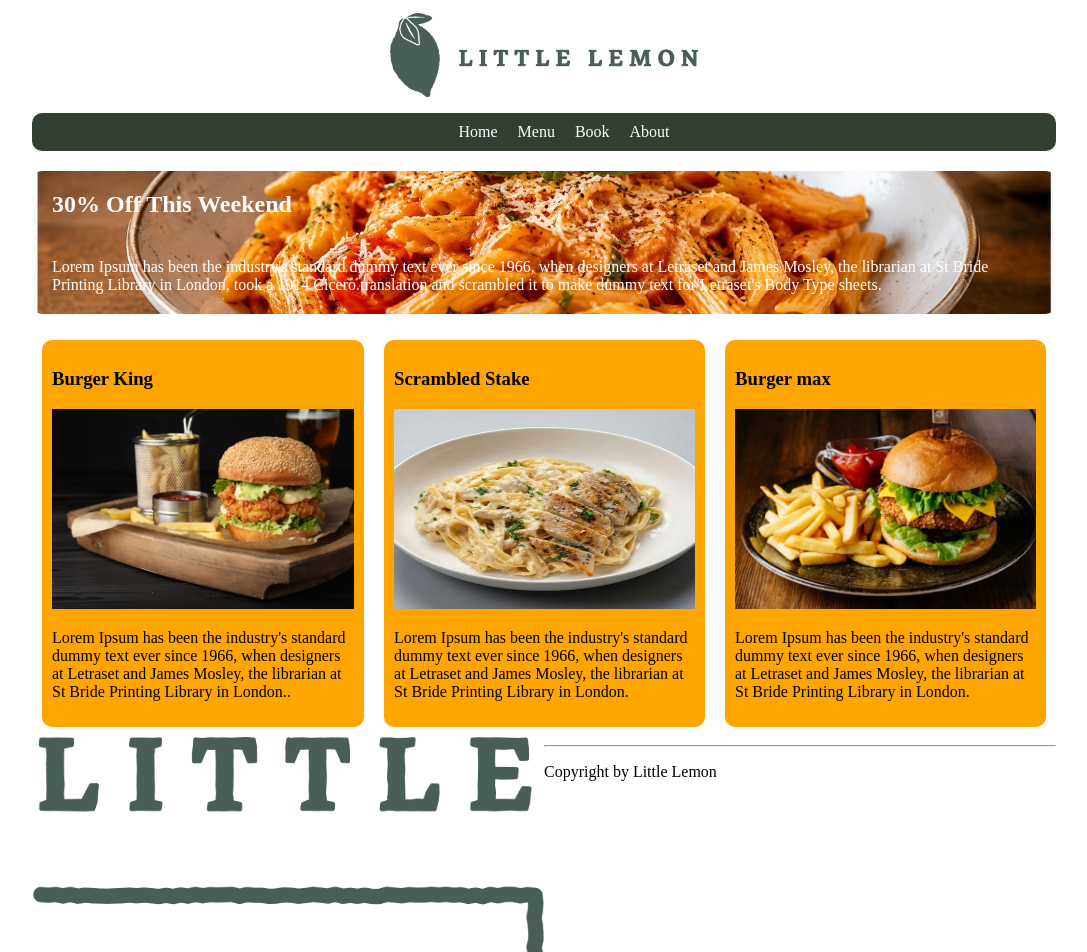
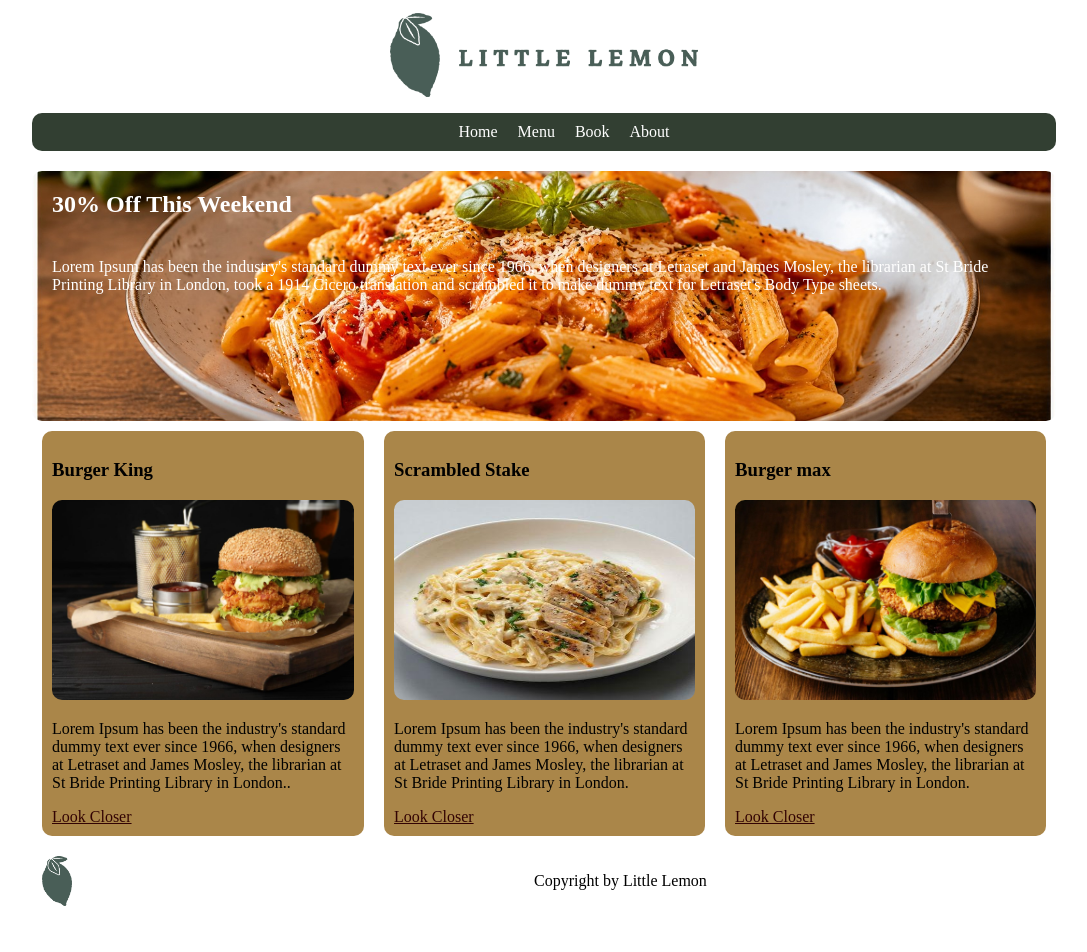
Before and after one commit to Safwanashraf/Little-Lemon-SW-, a plain HTML site: page index.html in a window 1280 px wide. Shown: the top 952 px of the page, without its empty margins (96-1183 px from the left). Drawn offline with Linux system fonts and the light colour scheme.

Commit message:
Updated footer and links

```diff
--- a/index.html
+++ b/index.html
@@ -28,23 +28,26 @@
             <h3>Burger King</h3>
             <img src="/assets/WhatsApp Image 2026-07-27 at 7.30.49 PM.jpeg" alt="">
             <p>Lorem Ipsum has been the industry's standard dummy text ever since 1966, when designers at Letraset and James Mosley, the librarian at St Bride Printing Library in London..</p>
-            <link rel="stylesheet" href="">
+            <a href="https://github.com/Safwanashraf" target="_blank">Look Closer</a>
         </div>
         <div class="cards">
             <h3>Scrambled Stake</h3>
             <img src="/assets/WhatsApp Image 2026-07-27 at 7.30.49 PM (1).jpeg" alt="">
             <p>Lorem Ipsum has been the industry's standard dummy text ever since 1966, when designers at Letraset and James Mosley, the librarian at St Bride Printing Library in London.</p>
+            <a href="https://github.com/Safwanashraf" target="_blank">Look Closer</a>
+
         </div>
         <div class="cards">
             <h3>Burger max</h3>
             <img src="/assets/WhatsApp Image 2026-07-27 at 7.30.50 PM.jpeg" alt="">
             <p>Lorem Ipsum has been the industry's standard dummy text ever since 1966, when designers at Letraset and James Mosley, the librarian at St Bride Printing Library in London.</p>
+            <a href="https://github.com/Safwanashraf" target="_blank">Look Closer</a>
+
         </div>
     </article>
     <footer>
-        <img src="/assets/Asset 18@4x.png" alt="">
+        <img src="/assets/Asset 7@4x.png" alt="">
         <div>
-            <hr>
             <p>Copyright by Little Lemon</p>
         </div>
     </footer>
--- a/style.css
+++ b/style.css
@@ -26,7 +26,7 @@ header {
     background-image: url(/assets/WhatsApp\ Image\ 2026-07-27\ at\ 6.38.59\ PM.jpeg);
     background-size: cover;
     background-position: center;
-    height: 60%;
+    height: 250px;
     border-radius: 10px;
 }
 section h1{
@@ -44,21 +44,33 @@ article {
 .cards {
     margin: 10px;
     padding: 10px;
-    background-color: orange;
+    background-color: rgb(170, 134, 73);
     border-radius: 10px;
     justify-content: center;
 }
 .cards img{
+    border-radius: 10px;
     width: 100%;
     height: 200px;
 }
 footer {
+    padding: 10px;
     width: 100%;
     display: flex;
+    justify-content: space-between;
 }
 footer>img {
+    height: 50px;
+}
+footer div {
+    display: flex;
+    padding-right: 20px;
     width: 50%;
 }
-footer div {
-    width: 50%;
+a{
+    /* text-decoration: none; */
+    color: rgb(50, 3, 3);
 }
+footer p{
+    align-self:flex-end;
+}
```
